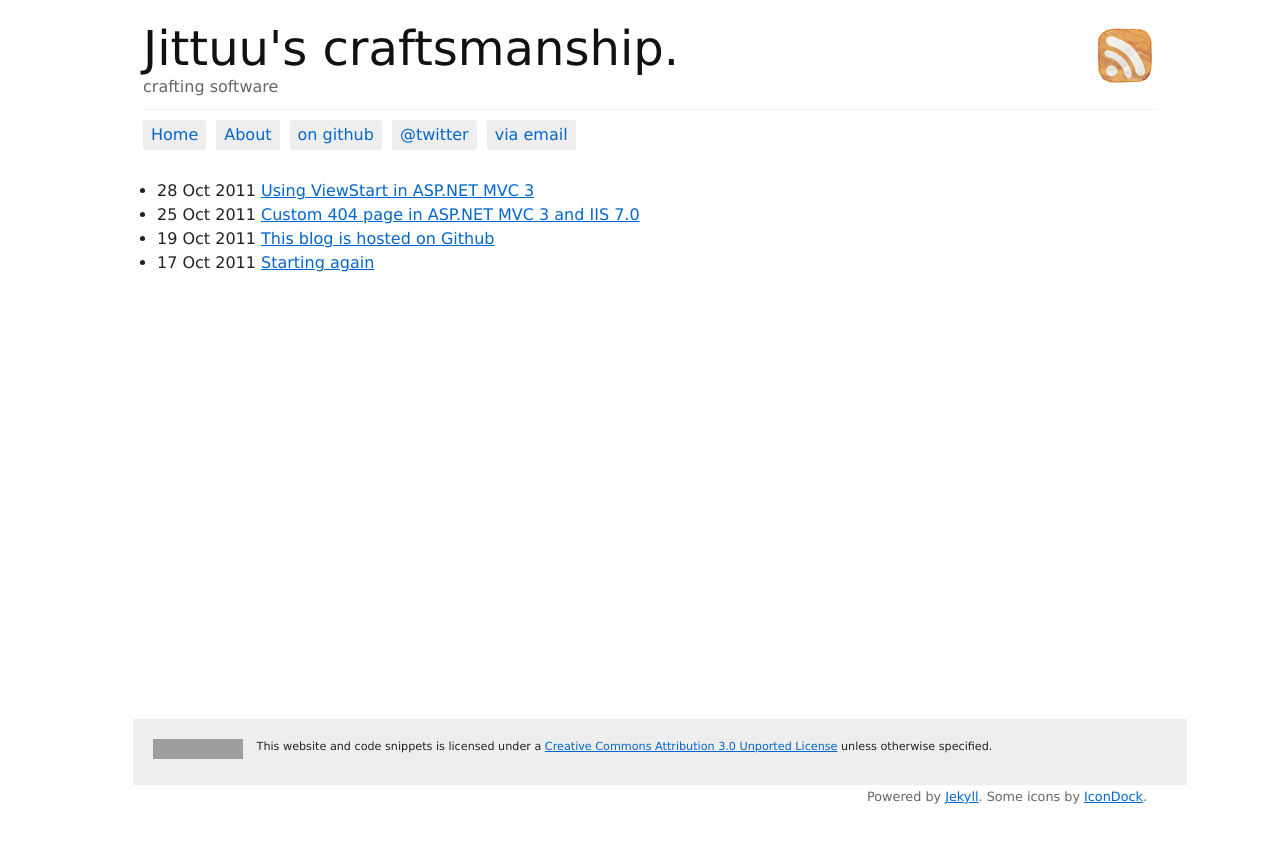
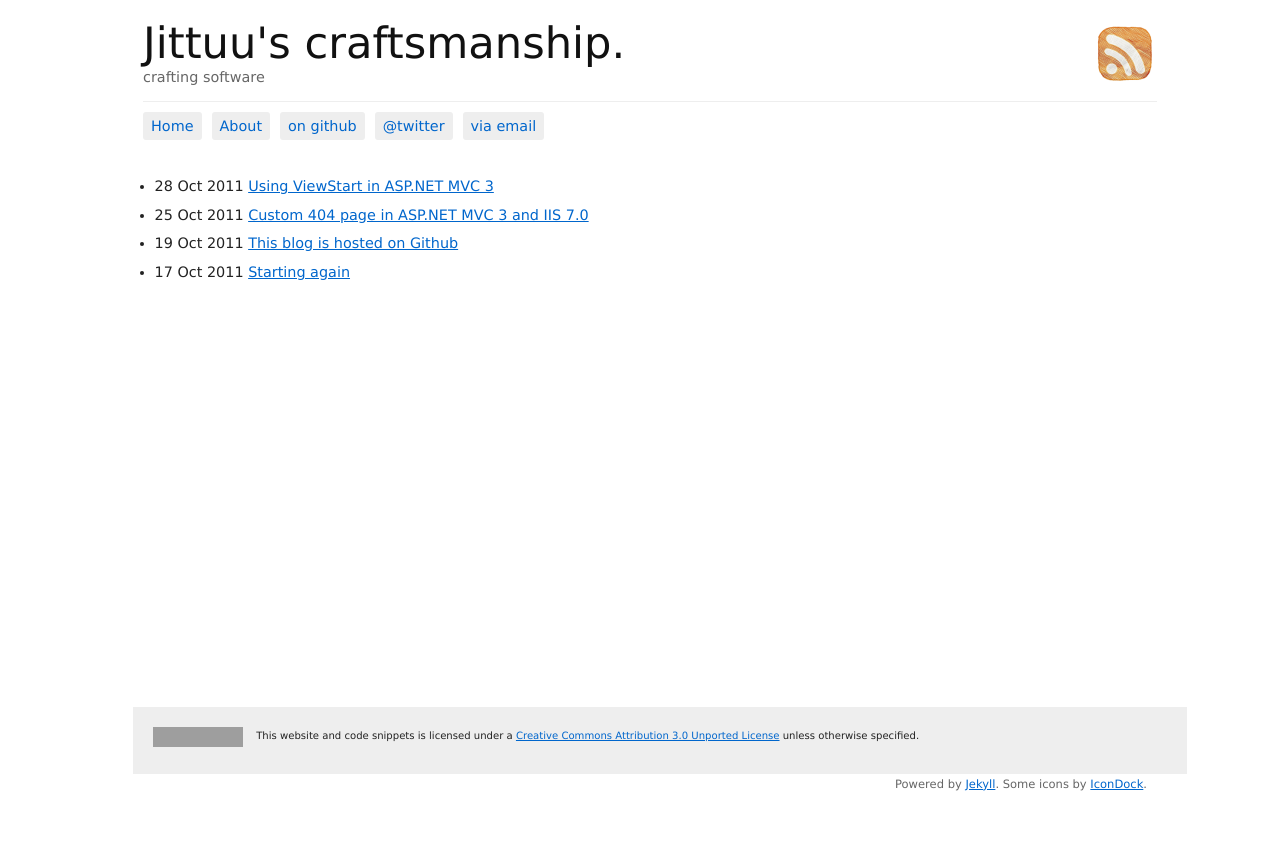
Before and after one commit to jittuu/jittuu.github.com, a Jekyll site: the page built from index.html, in a window 1280 px wide. Shown: the top 843 px of the page. Built offline with Jekyll 4.4.1, drawn with Linux system fonts in a browser that asks for light colours; grey boxes are pictures that could not be loaded.

Commit message:
change some font size

```diff
--- a/assets/css/main.css
+++ b/assets/css/main.css
@@ -26,7 +26,7 @@ a img {border:none;}
 
 /* typography.css */
 html {font-size:100.01%;}
-body {font-size:100%;color:#222;background:#fff;font-family:"lucida grande","Segoe UI", Arial, Helvetica, sans-serif;}
+body {font-size:90%;line-height:130%;color:#222;background:#fff;font-family:"lucida grande","Segoe UI", Arial, Helvetica, sans-serif;}
 h1, h2, h3, h4, h5, h6 {font-weight:normal;color:#111;}
 h1 {font-size:3em;line-height:1;margin-bottom:0.5em;}
 h2 {font-size:2em;margin-bottom:0.75em;}
@@ -239,9 +239,10 @@ hr.space {background:#fff;color:#fff;visibility:hidden;}
 .clearfix, .container {display:block;}
 .clear {clear:both;}
 
+ul.posts li { margin: 10px 0px; }
 .post { margin: 0 0 0 30px; }
 .post h1 { font-weight:bold; font-size:1.5em }
-
+.post h2 { font-weight:bold; font-size:1.2em }
 div#content { min-height: 500px }
 div#nav { float: left; display: inline; padding: 10px 0 0; margin: 10px 0 0 10px; border-top: 1px solid #EEE; }
 div#nav ul { float: left; margin: 0 0 5px; padding: 0; }
```
